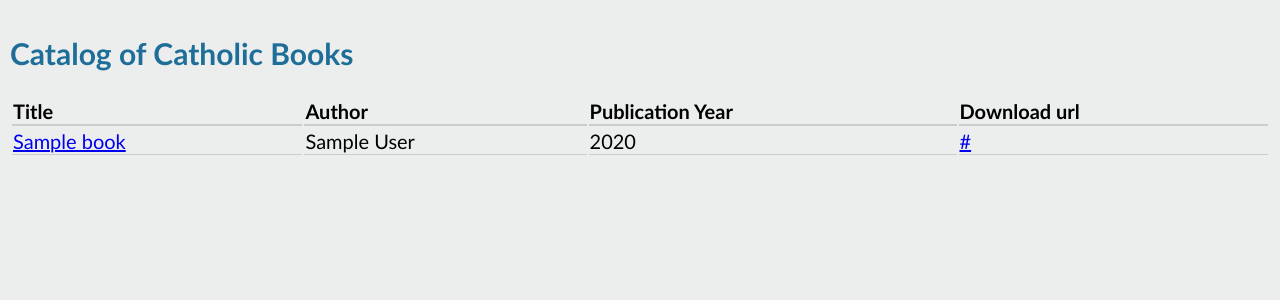
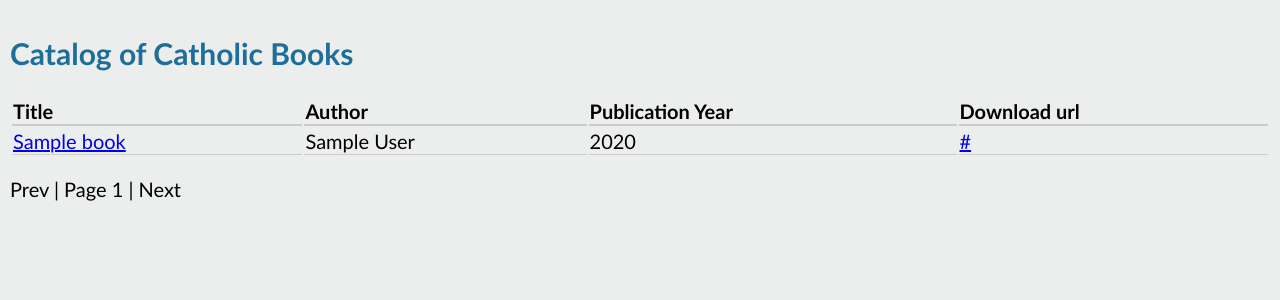
Before and after one commit to DevTrad/TheRomanCatholicArchive.com, a Django app: page /catalog/ in a window 1280 px wide. Shown: the part 148-448 px from the top of the page. Run offline with Django 3.2, Linux system fonts and the light colour scheme; tables that the repository leaves empty hold one stand-in row (values such as "Sample post").

Commit message:
added pagination to catalog view

```diff
--- a/CatholicArchive/books/static/books/styles.css
+++ b/CatholicArchive/books/static/books/styles.css
@@ -57,6 +57,7 @@ article {
 
 table {
     width: 100%;
+    margin-bottom: 1em;
 }
 
 table th, table td {
@@ -67,3 +68,7 @@ table th, table td {
 table th {
     border-bottom-width: 2px;
 }
+
+.text-center {
+    text-align: center;
+}
--- a/CatholicArchive/books/templates/books/catalog.html
+++ b/CatholicArchive/books/templates/books/catalog.html
@@ -29,6 +29,22 @@
             </tr>
         {% endfor %}
     </table>
+
+    <div>
+        {% if page > 1 %}
+        <a href="{% url 'books:catalog' page=page|add:'-1' %}">Prev</a>
+        {% else %}
+        Prev
+        {% endif %}
+
+        | Page {{ page }} |
+
+        {% if books|length == items_per_page %}
+        <a href="{% url 'books:catalog' page=page|add:'1' %}">Next</a>
+        {% else %}
+        Next
+        {% endif %}
+    </div>
 {% else %}
     <h1>No books found in database</h1>
 {% endif %}
--- a/CatholicArchive/books/urls.py
+++ b/CatholicArchive/books/urls.py
@@ -4,6 +4,9 @@ from . import views
 app_name = 'books'
 urlpatterns = [
     path('', views.IndexView.as_view(), name='index'),
+
+    path('<int:pk>/', views.DetailView.as_view(), name='detail'),
+
     path('catalog/', views.CatalogView.as_view(), name='catalog'),
-    path('<int:pk>/', views.DetailView.as_view(), name='detail')
+    path('catalog/<int:page>', views.CatalogView.as_view(), name='catalog'),
 ]
--- a/CatholicArchive/books/views.py
+++ b/CatholicArchive/books/views.py
@@ -16,10 +16,24 @@ class IndexView(generic.ListView):
 class CatalogView(generic.ListView):
     template_name = 'books/catalog.html'
     context_object_name = 'books'
+    items_per_page = 10
+    page = 1
 
     def get_queryset(self):
         """ return books based on page """
-        return Book.objects.order_by('-id')
+        try:
+            self.page = self.kwargs['page']
+        except:
+            self.page = 1
+
+        return Book.objects.order_by('title')[self.page*self.items_per_page - self.items_per_page : self.page*self.items_per_page]
+
+    def get_context_data(self, **kwargs):
+        context = super().get_context_data(**kwargs)
+        context['page'] = self.page
+        context['items_per_page'] = self.items_per_page
+
+        return context
 
 
 class DetailView(generic.DetailView):
```
